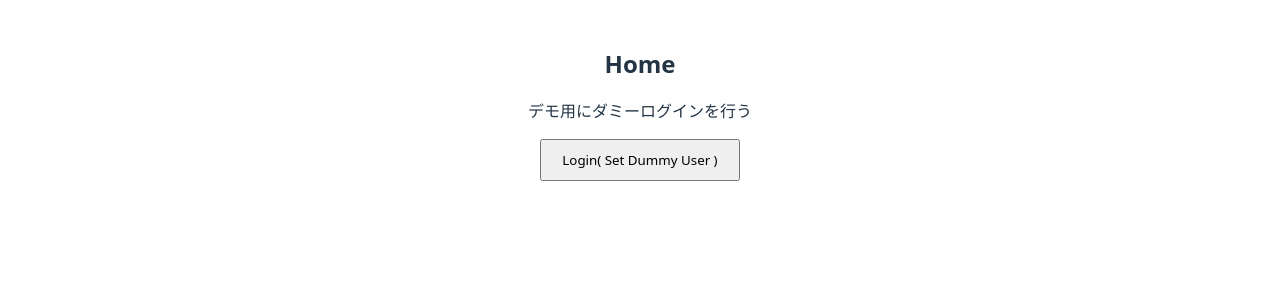
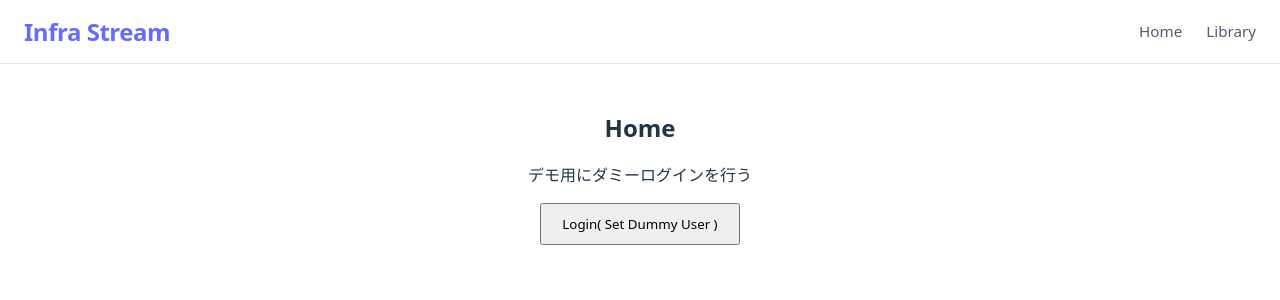
Before and after one commit to nakamuraitsuki/infra-stream-temp, a React app in the folder frontend/: page / in a window 1280 px wide. Shown: the top 300 px of the page. Built offline with nearby package versions, Linux system fonts and the light colour scheme; no server answers; the HTML template or start-up script is replaced by a standard one.

Commit message:
feat: 共通Headerを作成

```diff
--- /dev/null
+++ b/frontend/src/app/MainLayout.module.css
@@ -0,0 +1,56 @@
+.wrapper {
+  display: flex;
+  flex-direction: column;
+  min-height: 100vh;
+  background-color: var(--bg-color);
+  color: var(--text-color);
+}
+
+.header {
+  height: 64px;
+  width: 100%;
+  background-color: var(--white);
+  border-bottom: 1px solid var(--border-color);
+  position: sticky;
+  top: 0;
+  z-index: 100;
+  display: flex;
+  align-items: center;
+}
+
+.inner {
+  width: 100%;
+  margin: 0 auto;
+  padding: 0 1.5rem;
+  display: flex;
+  justify-content: space-between;
+  align-items: center;
+}
+
+.logo {
+  font-size: 1.5rem;
+  font-weight: 800;
+  letter-spacing: -0.02em;
+  color: var(--primary);
+  text-decoration: none;
+}
+
+.nav {
+  display: flex;
+  gap: 1.5rem;
+  align-items: center;
+}
+
+.navLink {
+  text-decoration: none;
+  color: var(--text-color);
+  font-size: 0.95rem;
+  font-weight: 500;
+  opacity: 0.8;
+  transition: opacity 0.2s, color 0.2s;
+}
+
+.navLink:hover {
+  opacity: 1;
+  color: var(--primary);
+}
--- /dev/null
+++ b/frontend/src/app/MainLayout.tsx
@@ -0,0 +1,23 @@
+import { Link, Outlet } from "react-router"
+import styles from "./MainLayout.module.css"
+
+export const MainLayout = () => {
+  return (
+    <div className={styles.wrapper}>
+      <header className={styles.header}>
+        <div className={styles.inner}>
+          <Link to="/" className={styles.logo}>
+            Infra Stream
+          </Link>
+          <nav className={styles.nav}>
+            <Link to="/" className={styles.navLink}>Home</Link>
+            <Link to="/my-page" className={styles.navLink}>Library</Link>
+          </nav>
+        </div>
+      </header>
+      <main>
+        <Outlet /> {/* children routes render here */}
+      </main>
+    </div>
+  )
+}
--- a/frontend/src/index.css
+++ b/frontend/src/index.css
@@ -2,6 +2,8 @@
   font-family: system-ui, sans-serif;
   line-height: 1.5;
 
+  --white: #fff;
+  --black: #000;
   --primary: #646cff;
   --primary-hover: #535bf2;
   --bg-color: #242424;
```
Also changed, not shown: frontend/src/app/router.tsx (+7 -0 lines).
